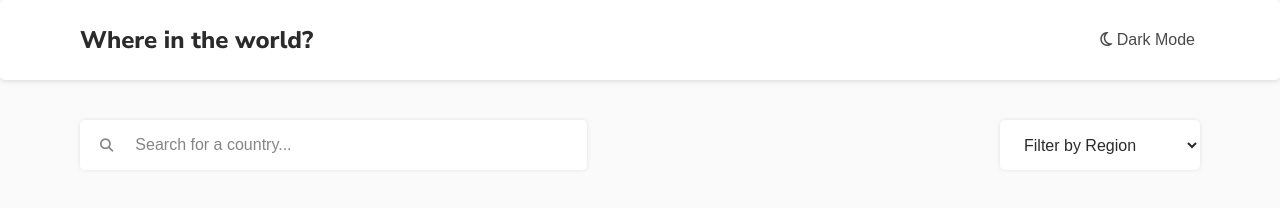
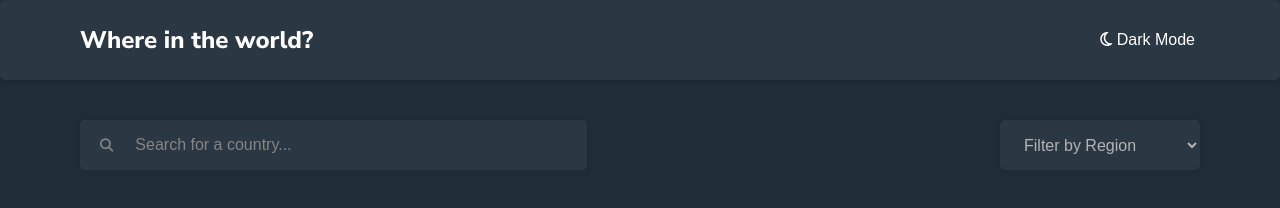
Before and after one commit to AbdallahAyman03/REST-Countries-API-with-color-theme-switcher, a plain HTML site: page index.html in a window 1280 px wide. Both pictures are taken after a click on the button "Dark Mode". Drawn offline with Linux system fonts and the light colour scheme.

Commit message:
darkmode

```diff
--- a/details.html
+++ b/details.html
@@ -70,5 +70,6 @@
 
     <script type="module" src="https://unpkg.com/ionicons@7.1.0/dist/ionicons/ionicons.esm.js"></script>
 <script nomodule src="https://unpkg.com/ionicons@7.1.0/dist/ionicons/ionicons.js"></script>
+<script src="main.js"></script>
 </body>
 </html>
--- a/index.html
+++ b/index.html
@@ -56,5 +56,6 @@
         <div class="countries-container" id="countries"></div>
       </div>
     </main>
+    <script src="main.js"></script>
   </body>
 </html>
--- /dev/null
+++ b/main.js
@@ -0,0 +1,44 @@
+let body = document.body;
+let header = document.querySelector(".header-container");
+let darkBtn = document.getElementById(`theme-switcher`);
+let h1 = document.querySelector(".header-container h1");
+let search = document.querySelector("#search");
+let searchBtn = document.querySelector("#search-button");
+let searchBar = document.querySelector(".search-bar");
+let filter = document.querySelector("#region");
+
+darkBtn.addEventListener("click", function () {
+  //   this.textContent = "Light Mode";
+  this.style.backgroundColor = "hsl(210deg 21.82% 21.57%)";
+  this.style.color = "#ffffff";
+  //   this.setAttribute("id", "light-switcher");
+  body.style.backgroundColor = "hsl(204.55deg 25.58% 16.86%)";
+  header.style.backgroundColor = "hsl(210deg 21.82% 21.57%)";
+  h1.style.color = "#ffffff";
+  search.style.backgroundColor = "hsl(210deg 21.82% 21.57%)";
+  search.style.backgroundColor = "hsl(210deg 21.82% 21.57%)";
+  searchBtn.style.color = "hsl(0deg 0% 70%)";
+  searchBtn.style.backgroundColor = "hsl(210deg 21.82% 21.57%)";
+  searchBar.style.backgroundColor = "hsl(210deg 21.82% 21.57%)";
+  filter.style.backgroundColor = "hsl(210deg 21.82% 21.57%)";
+  filter.style.color = "hsl(0deg 0% 70%)";
+});
+
+// document.addEventListener("click", function (element) {
+//   if (element.target.getAttribute("id") === "light-switcher") {
+//     this.textContent = "Dark Mode";
+//     this.style.backgroundColor = "#ffffff";
+//     this.style.color = "#ffffff";
+//     this.setAttribute("id", "theme-switcher");
+//     body.style.backgroundColor = "#ffffff";
+//     header.style.backgroundColor = "#ffffff";
+//     h1.style.color = "hsl(0, 0%, 17%)";
+//     search.style.backgroundColor = "#ffffff";
+//     search.style.backgroundColor = "#ffffff";
+//     searchBtn.style.color = "hsl(0, 0%, 17%)";
+//     searchBtn.style.backgroundColor = "#ffffff";
+//     searchBar.style.backgroundColor = "#ffffff";
+//     filter.style.backgroundColor = "#ffffff";
+//     filter.style.color = "hsl(0, 0%, 17%)";
+//   }
+// });
```
